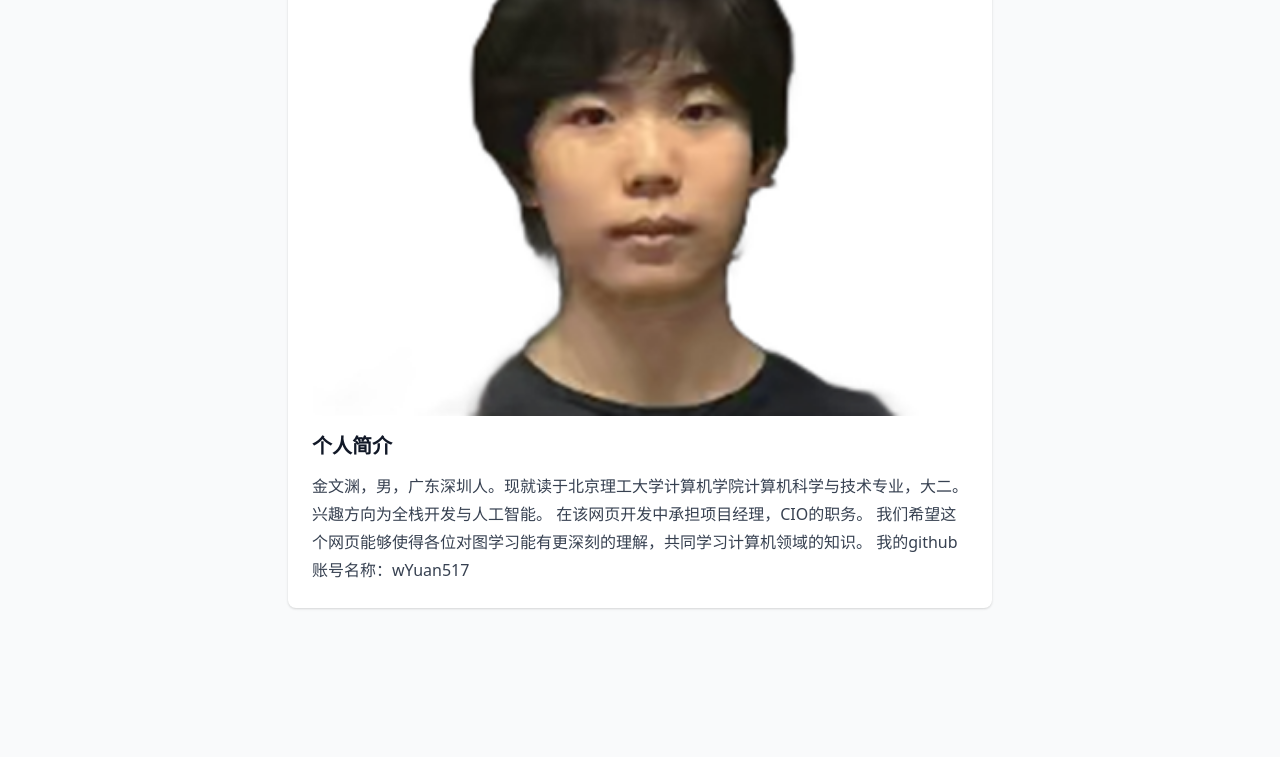
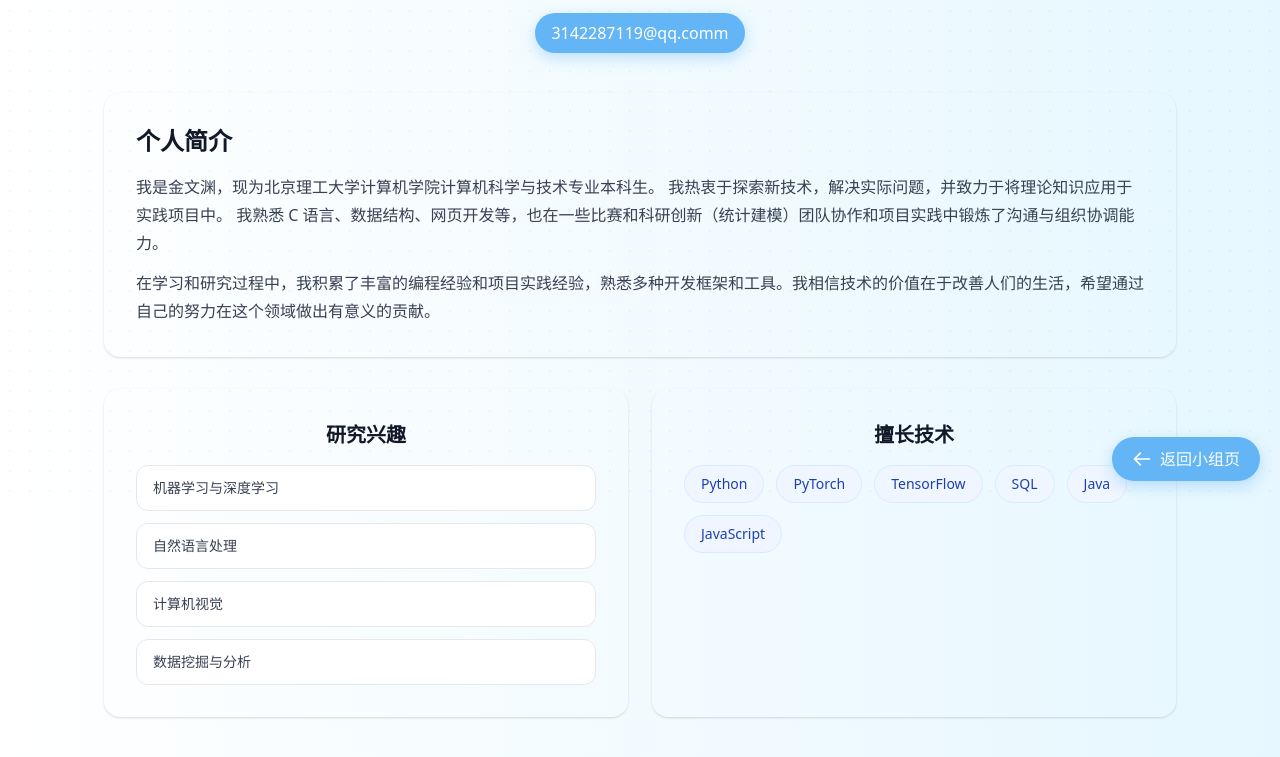
Before and after one commit to bitlh09/Graph-Learning-Development-Website, a website: page 2025.9.4_11_49/member1.html in a window 1280 px wide. Shown: the part 299-1056 px from the top of the page. Before the commit the page ends 947 px from the top, so only its background shows below. Drawn offline with nearby package versions, Linux system fonts and the light colour scheme.

Commit message:
member1.html

```diff
--- a/2025.9.4_11_49/member1.html
+++ b/2025.9.4_11_49/member1.html
@@ -3,25 +3,139 @@
 <head>
   <meta charset="UTF-8">
   <meta name="viewport" content="width=device-width, initial-scale=1.0">
-    <title>成员一 - 个人介绍</title>
+  <title>个人介绍</title>
   <link href="https://cdnjs.cloudflare.com/ajax/libs/tailwindcss/2.2.19/tailwind.min.css" rel="stylesheet">
+  <style>
+    body {
+      background: linear-gradient(to right, #ffffff, #e6f7ff);
+      min-height: 100vh;
+      position: relative;
+    }
+    body::before {
+      content: "";
+      position: fixed;
+      top: 0; left: 0;
+      width: 100%; height: 100%;
+      background-image: radial-gradient(rgba(0,0,0,0.03) 1px, transparent 1px);
+      background-size: 20px 20px;
+      z-index: -1;
+    }
+
+    .avatar-hover:hover {
+      box-shadow: 0 0 15px rgba(100, 181, 246, 0.7), 0 0 30px rgba(66, 133, 244, 0.4);
+      transform: scale(1.2);
+    }
+
+    .card-hover:hover {
+      box-shadow: 0 0 25px rgba(100, 181, 246, 0.6), 0 0 50px rgba(66, 133, 244, 0.4);
+      transform: translateY(-5px);
+    }
+
+    .email-bubble {
+      display: inline-flex;
+      align-items: center;
+      gap: 0.5rem;
+      background: #64b5f6;
+      color: #fff;
+      font-weight: 500;
+      padding: 0.5rem 1rem;
+      border-radius: 9999px;
+      box-shadow: 0 5px 15px rgba(100, 181, 246, 0.4);
+      transition: transform 0.3s, box-shadow 0.3s, background 0.3s;
+      text-decoration: none;
+    }
+    .email-bubble:hover {
+      background: #2196f3;
+      transform: translateY(-3px) scale(1.05);
+      box-shadow: 0 8px 20px rgba(33, 150, 243, 0.5);
+    }
+
+    .back-to-team {
+      position: fixed;
+      bottom: 20px;
+      right: 20px;
+      background: #64b5f6;
+      color: white;
+      padding: 10px 20px;
+      border-radius: 9999px;
+      box-shadow: 0 5px 15px rgba(100, 181, 246, 0.4);
+      transition: all 0.3s ease;
+      text-decoration: none;
+      font-weight: 500;
+      z-index: 100;
+      display: flex;
+      align-items: center;
+      gap: 8px;
+    }
+    .back-to-team:hover {
+      background: #2196f3;
+      transform: translateY(-3px);
+      box-shadow: 0 8px 20px rgba(33, 150, 243, 0.5);
+    }
+  </style>
 </head>
-<body class="bg-gray-50">
-    <main class="max-w-3xl mx-auto px-4 sm:px-6 lg:px-8 py-10">
-        <header class="mb-6">
-            <h1 class="text-2xl font-bold text-gray-900">成员一</h1>
-            <a href="team.html" class="text-blue-600 hover:underline text-sm">返回小组页</a>
-        </header>
-        <section class="bg-white rounded-lg shadow p-6">
-            <img src="photo/5bfe1012cf90410f8532df138d2daa25.png" alt="个人照片" class="w-full rounded mb-4">
-            <h2 class="text-xl font-semibold text-gray-900 mb-3">个人简介</h2>
+<body class="antialiased">
+
+  <main class="max-w-6xl mx-auto px-4 sm:px-6 lg:px-10 py-10">
+
+    <!-- 头像和姓名 -->
+    <section class="flex flex-col items-center mb-10">
+      <div class="flex justify-center">
+        <img src="./photo/5bfe1012cf90410f8532df138d2daa25.png" alt="个人照片" class="w-40 h-40 rounded-full object-cover avatar-hover transition duration-300 border-4 border-white shadow-lg">
+      </div>
+      <h1 class="text-4xl font-bold text-gray-900 mt-6">金文渊</h1>
+      <p class="mt-2 text-gray-600 text-center">计算机科学与技术专业 · 专注于人工智能与数据科学</p>
+      <a href="mailto:3142287119@qq.com" class="email-bubble mt-4">3142287119@qq.comm</a>
+    </section>
+
+    <!-- 上部：个人简介 -->
+    <section class="bg-white/90 backdrop-blur-md rounded-2xl shadow p-6 md:p-8 mb-8 card-hover transition duration-300">
+      <h2 class="text-2xl font-semibold text-gray-900 mb-4">个人简介</h2>
       <p class="text-gray-700 leading-7">
-                金文渊，男，广东深圳人。现就读于北京理工大学计算机学院计算机科学与技术专业，大二。兴趣方向为全栈开发与人工智能。
-                在该网页开发中承担项目经理，CIO的职务。
-                我们希望这个网页能够使得各位对图学习能有更深刻的理解，共同学习计算机领域的知识。
-                我的github账号名称：wYuan517
+        我是金文渊，现为北京理工大学计算机学院计算机科学与技术专业本科生。
+        我热衷于探索新技术，解决实际问题，并致力于将理论知识应用于实践项目中。
+        我熟悉 C 语言、数据结构、网页开发等，也在一些比赛和科研创新（统计建模）团队协作和项目实践中锻炼了沟通与组织协调能力。
+      </p>
+      <p class="text-gray-700 leading-7 mt-3">
+        在学习和研究过程中，我积累了丰富的编程经验和项目实践经验，熟悉多种开发框架和工具。我相信技术的价值在于改善人们的生活，希望通过自己的努力在这个领域做出有意义的贡献。
       </p>
     </section>
+
+    <!-- 下部：左右两列 -->
+    <section class="grid lg:grid-cols-2 gap-6">
+      <!-- 左：研究兴趣 -->
+      <div class="bg-white/90 backdrop-blur-md rounded-2xl shadow p-6 md:p-8 card-hover transition duration-300">
+        <h3 class="text-xl font-semibold text-gray-900 mb-4" align="center">研究兴趣</h3>
+        <div class="grid grid-cols-1 gap-3 text-sm">
+          <span class="px-4 py-3 rounded-xl border border-gray-200 bg-white text-gray-700 hover:border-blue-400 transition cursor-pointer">机器学习与深度学习</span>
+          <span class="px-4 py-3 rounded-xl border border-gray-200 bg-white text-gray-700 hover:border-blue-400 transition cursor-pointer">自然语言处理</span>
+          <span class="px-4 py-3 rounded-xl border border-gray-200 bg-white text-gray-700 hover:border-blue-400 transition cursor-pointer">计算机视觉</span>
+          <span class="px-4 py-3 rounded-xl border border-gray-200 bg-white text-gray-700 hover:border-blue-400 transition cursor-pointer">数据挖掘与分析</span>
+        </div>
+      </div>
+
+      <!-- 右：擅长技术 -->
+      <div class="bg-white/90 backdrop-blur-md rounded-2xl shadow p-6 md:p-8 card-hover transition duration-300">
+        <h3 class="text-xl font-semibold text-gray-900 mb-4" align="center">擅长技术</h3>
+        <div class="flex flex-wrap gap-3 text-sm">
+          <span class="px-4 py-2 rounded-full bg-blue-50 text-blue-800 border border-blue-100">Python</span>
+          <span class="px-4 py-2 rounded-full bg-blue-50 text-blue-800 border border-blue-100">PyTorch</span>
+          <span class="px-4 py-2 rounded-full bg-blue-50 text-blue-800 border border-blue-100">TensorFlow</span>
+          <span class="px-4 py-2 rounded-full bg-blue-50 text-blue-800 border border-blue-100">SQL</span>
+          <span class="px-4 py-2 rounded-full bg-blue-50 text-blue-800 border border-blue-100">Java</span>
+          <span class="px-4 py-2 rounded-full bg-blue-50 text-blue-800 border border-blue-100">JavaScript</span>
+        </div>
+      </div>
+    </section>
+
+    <!-- 返回小组页链接 -->
+    <a href="index.html" class="back-to-team">
+      <svg xmlns="http://www.w3.org/2000/svg" class="h-5 w-5" fill="none" viewBox="0 0 24 24" stroke="currentColor">
+        <path stroke-linecap="round" stroke-linejoin="round" stroke-width="2" d="M10 19l-7-7m0 0l7-7m-7 7h18" />
+      </svg>
+      返回小组页
+    </a>
+
   </main>
 </body>
 </html>
```
Lines whose indentation alone changed are shown as unchanged.
